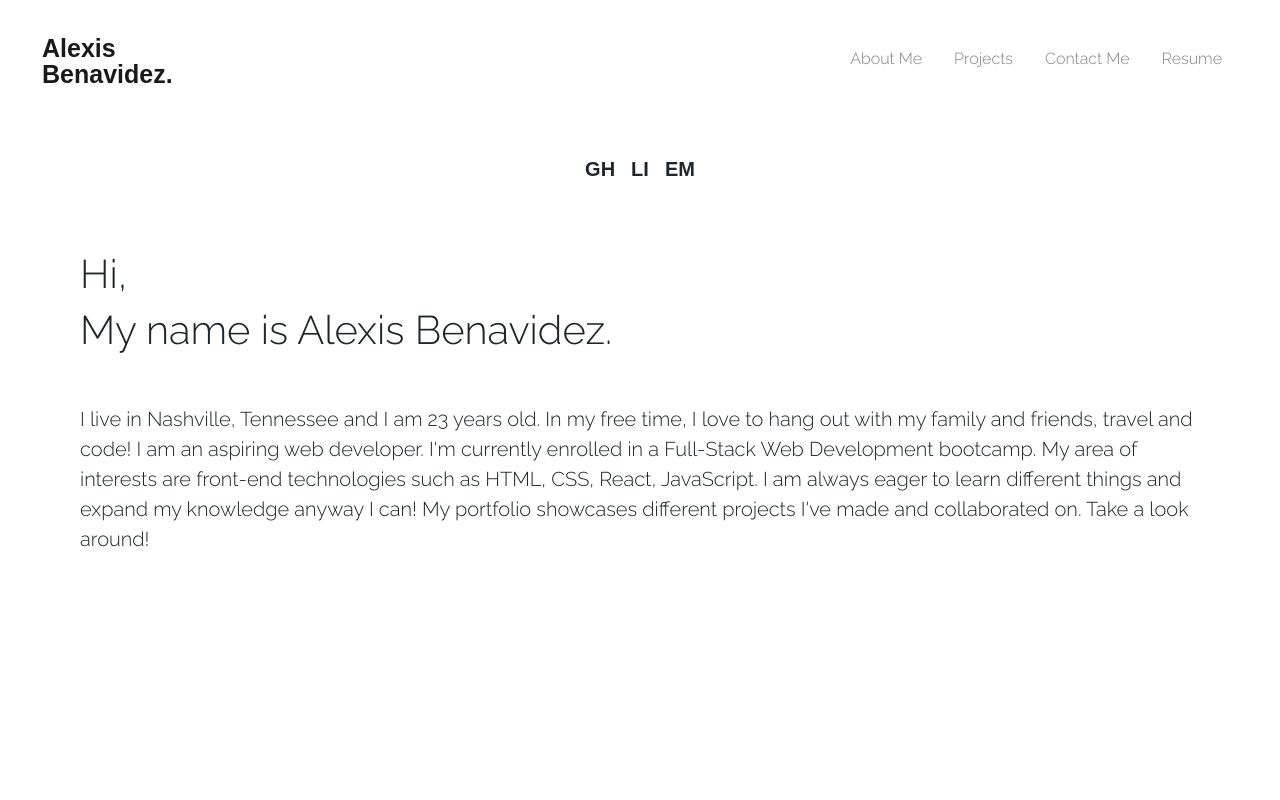
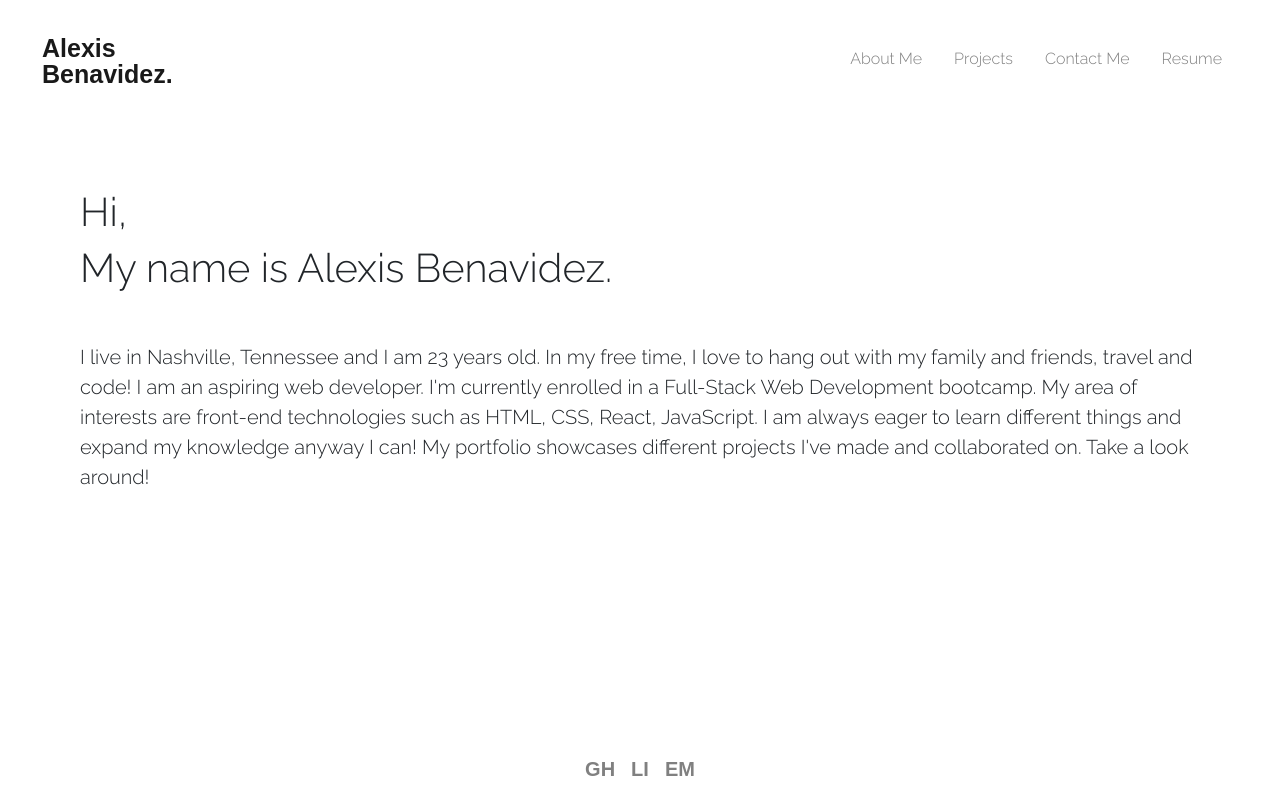
Before and after one commit to alexisbenavidez99/portfolio-2.0, a React (Create React App) app in the folder portfolio-2.0/: page / in a window 1280 px wide. Built offline with nearby package versions, Linux system fonts and the light colour scheme; a web font is replaced by a local one.

Commit message:
fixed footer to bottom of page

```diff
--- a/portfolio-2.0/src/App.css
+++ b/portfolio-2.0/src/App.css
@@ -16,6 +16,11 @@ footer a {
     font-family: "Gloock", sans-serif, serif;
     font-weight: bolder;
     font-size: 20px;
+    color: gray;
+}
+
+footer a:hover {
+    color: black;
 }
 
 
--- a/portfolio-2.0/src/components/Footer.js
+++ b/portfolio-2.0/src/components/Footer.js
@@ -3,11 +3,11 @@ import React from 'react';
 export default function Footer() {
     return (
         <div className='footer'>
-            <footer className="text-center text-lg-start grid-gap-3">
+            <footer className="text-center text-lg-start grid-gap-3 fixed-bottom">
                 <div className="text-center p-3">
-                        <a className="text-dark p-2 g-col-2" href="https://github.com/alexisbenavidez99">GH</a>
-                        <a className="text-dark p-2 g-col-2" href="https://www.linkedin.com/in/alexis-benavidez-b0b768265/">LI</a>
-                        <a className="text-dark p-2 g-col-2" href="https://github.com/alexisbenavidez99">EM</a>
+                        <a className="p-2 g-col-2" href="https://github.com/alexisbenavidez99">GH</a>
+                        <a className="p-2 g-col-2" href="https://www.linkedin.com/in/alexis-benavidez-b0b768265/">LI</a>
+                        <a className="p-2 g-col-2" href="https://github.com/alexisbenavidez99">EM</a>
                 </div>
             </footer>
         </div>
```
